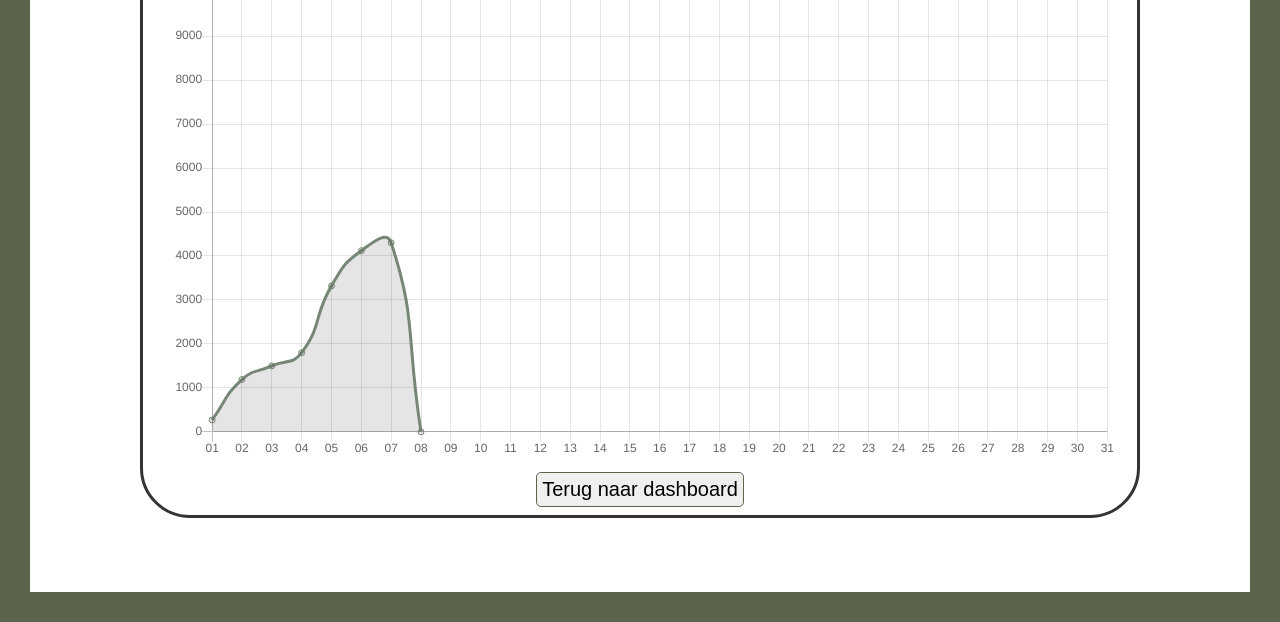
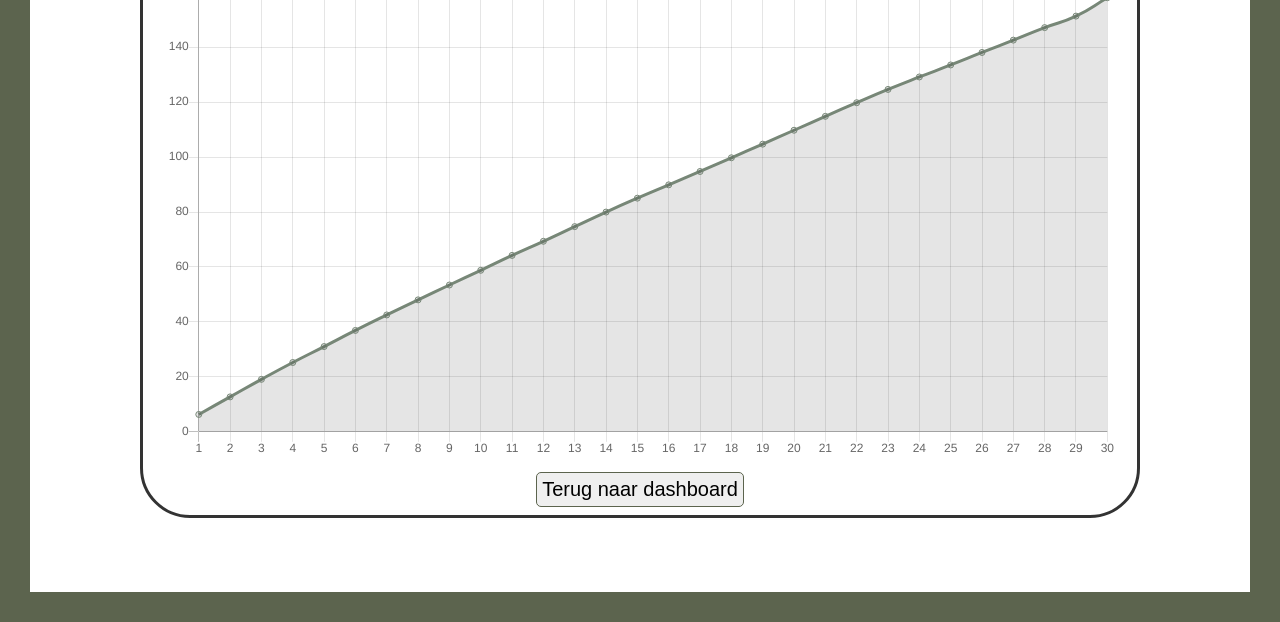
Before and after one commit to martijnnuis/duurzaam-huis, a plain HTML site: page waterPerMaand.html in a window 1280 px wide. Shown: the part 178-800 px from the top of the page. Drawn offline with nearby package versions, Linux system fonts and the light colour scheme.

Commit message:
chart is gas ipv water en gegevens br-school erin

```diff
--- a/js/main.js
+++ b/js/main.js
@@ -56,7 +56,6 @@ let randomTime = 0
 
 function generateNumber(min, max) {
     randomTime = Math.floor(Math.random()* (max - min)+ min);
-    console.log(randomTime);
 }
 
 window.onload = (generateNumber(60000, 600000))
--- a/js/waterPerMaand.js
+++ b/js/waterPerMaand.js
@@ -1,27 +1,32 @@
-const xValues = ["01", "02", "03", "04", "05", "06", "07", "08", "09", "10", "11", "12", "13", "14", "15", "16", "17", "18", "19", "20", "21", "22", "23", "24", "25", "26", "27", "28", "29", "30", "31"];
-const yValues = [270, 1190, 1500, 1800, 3320, 4120, 4300, 0];
+const chartCanvas = document.getElementById('myChart');
 
-new Chart("waterVerbruik2", {
+const energyData = [6.33, 6.39, 6.38, 6.13, 5.81, 5.87, 5.63, 5.49, 5.41, 5.35, 5.42, 5.14, 5.34, 5.3, 5.05, 4.85, 4.86, 4.99, 4.96, 5.06, 5.06, 4.96, 4.84, 4.53, 4.37, 4.55, 4.49, 4.55, 4.19, 6.69];
 
+const dailyTotals = [energyData[0]];
+for (let i = 1; i < energyData.length; i++) {
+  dailyTotals.push(dailyTotals[i - 1] + energyData[i]);
+}
 
-  type: "line",
+const days = Array.from({ length: energyData.length }, (_, i) => i + 1);
+
+const myChart = new Chart("waterVerbruik2", {
+  type: 'line',
   data: {
-    labels: xValues,
+    labels: days,
     datasets: [{
+      label: 'Totaal gas verbruik',
+      data: dailyTotals,
       fill: true,
-      lineTension: 0.5,
       borderColor: "rgba(119,135,119,1)",
-      data: yValues
-
+      tension: 0.5
     }]
   },
   options: {
-    responsive: true,
     legend: {
       display: false
     },
     scales: {
-      yAxes: [{ ticks: { min: 0, max: 10000 } }],
+      yAxes: [{ ticks: { min: 0, max: 160 } }],
     }
   }
 });
--- a/js/waterPerWeek.js
+++ b/js/waterPerWeek.js
@@ -1,5 +1,5 @@
-const xValues = ["Maandag", "Dinsdag", "Woensdag", "Donderdag", "Vrijdag", "Zaterdag", "Zondag"];
-const yValues = [270, 190, 341, 312, 420, 3, 297];
+const xValues = ["maandag", "dinsdag", "woensdag", "donderdag", "vrijdag", "zaterdag", "zondag"];
+const yValues = [6.3, 12.7, 19, 25.1, 31, 36.9, 45.5];
 
 new Chart("waterVerbruik", {
 
@@ -19,7 +19,7 @@ new Chart("waterVerbruik", {
       display: false
     },
     scales: {
-      yAxes: [{ ticks: { min: 0, max: 500 } }],
+      yAxes: [{ ticks: { min: 0, max: 50 } }],
     }
   }
 });
--- a/waterPerMaand.html
+++ b/waterPerMaand.html
@@ -12,7 +12,7 @@
 
 <body>
     <section class="graph">
-        <h2>Waterverbruik van de huidige maand </h2>
+        <h2>Gasverbruik van de huidige maand in m3</h2>
         <canvas class="waterVerbruik2" id="waterVerbruik2"></canvas>
         <a href="index.html"><button>Terug naar dashboard</button></a>
 
```
Also changed, not shown: index.html (+1 -1 lines).
